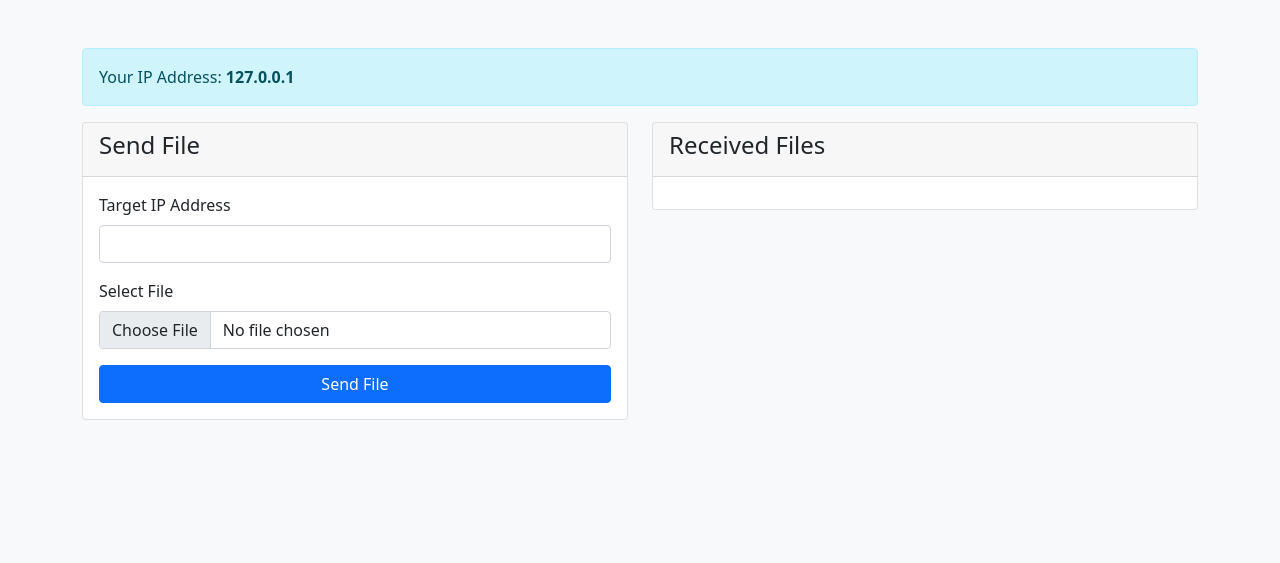
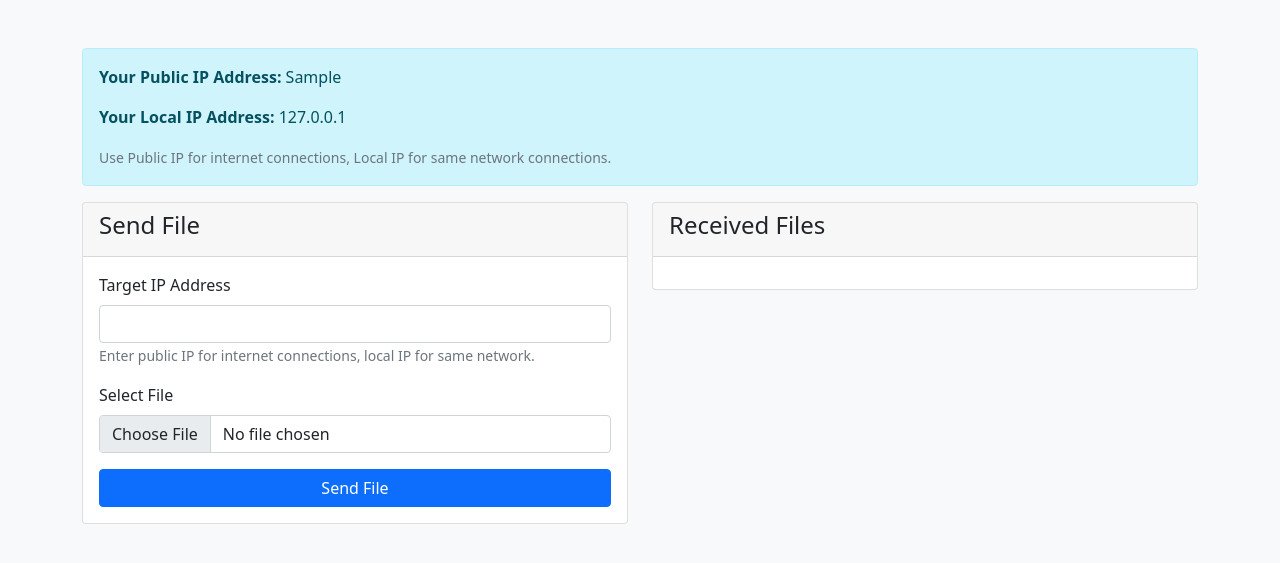
Before and after one commit to MuradHasanov07/Dosya_Transfer, a Flask app: page /transfer in a window 1280 px wide. Shown: the top 563 px of the page. Run offline with Flask 2, Linux system fonts and the light colour scheme; tables that the repository leaves empty hold one stand-in row (values such as "Sample post"); a database or web service that is not in the repository returns one stand-in record (values such as "Sample title"); data that the repository does not hold is empty.

Commit message:
guncelleme

```diff
--- a/app.py
+++ b/app.py
@@ -3,18 +3,28 @@ from flask_sqlalchemy import SQLAlchemy
 from werkzeug.security import generate_password_hash, check_password_hash
 import os
 import socket
+import requests
+
+# Uygulama klasörünün yolunu al
+BASE_DIR = os.path.abspath(os.path.dirname(__file__))
 
 app = Flask(__name__)
 app.config['SECRET_KEY'] = 'gizli_anahtar'
-db_path = os.path.join('/tmp', 'users.db')
-app.config['SQLALCHEMY_DATABASE_URI'] = f'sqlite:///{db_path}'
 
+# SQLite veritabanı yolunu ayarla
+DB_PATH = os.path.join(BASE_DIR, 'users.db')
+app.config['SQLALCHEMY_DATABASE_URI'] = f'sqlite:///{DB_PATH}'
 app.config['SQLALCHEMY_TRACK_MODIFICATIONS'] = False
-app.config['UPLOAD_FOLDER'] = 'uploads'
 
-if not os.path.exists(app.config['UPLOAD_FOLDER']):
-    os.makedirs(app.config['UPLOAD_FOLDER'])
+# Upload klasörü yolunu ayarla
+UPLOAD_FOLDER = os.path.join(BASE_DIR, 'uploads')
+app.config['UPLOAD_FOLDER'] = UPLOAD_FOLDER
 
+# Gerekli klasörleri oluştur
+if not os.path.exists(UPLOAD_FOLDER):
+    os.makedirs(UPLOAD_FOLDER)
+
+# Veritabanı nesnesini oluştur
 db = SQLAlchemy(app)
 
 class User(db.Model):
@@ -24,13 +34,44 @@ class User(db.Model):
     email = db.Column(db.String(120), unique=True, nullable=False)
     password = db.Column(db.String(200), nullable=False)
 
-with app.app_context():
-    db.create_all()
+def init_db():
+    with app.app_context():
+        # Veritabanını oluştur
+        db.create_all()
+
+        # Veritabanı dosyasının izinlerini kontrol et
+        if os.path.exists(DB_PATH):
+            try:
+                # Yazma izni ver
+                os.chmod(DB_PATH, 0o666)
+                print(f"Database created successfully at {DB_PATH}")
+            except Exception as e:
+                print(f"Error setting database permissions: {e}")
+        else:
+            print(f"Error: Database file not created at {DB_PATH}")
+
+# Veritabanını başlat
+init_db()
 
 def get_ip():
-    hostname = socket.gethostname()
-    ip_address = socket.gethostbyname(hostname)
-    return ip_address
+    try:
+        # Public IP adresini al
+        response = requests.get('https://api.ipify.org?format=json')
+        public_ip = response.json()['ip']
+
+        # Local IP adresini al
+        hostname = socket.gethostname()
+        local_ip = socket.gethostbyname(hostname)
+
+        return {
+            'public_ip': public_ip,
+            'local_ip': local_ip
+        }
+    except:
+        return {
+            'public_ip': 'Unable to get public IP',
+            'local_ip': 'Unable to get local IP'
+        }
 
 @app.route('/')
 def index():
@@ -39,43 +80,56 @@ def index():
 @app.route('/register', methods=['GET', 'POST'])
 def register():
     if request.method == 'POST':
-        name = request.form['name']
-        surname = request.form['surname']
-        email = request.form['email']
-        password = request.form['password']
+        try:
+            name = request.form['name']
+            surname = request.form['surname']
+            email = request.form['email']
+            password = request.form['password']
 
-        if User.query.filter_by(email=email).first():
-            flash('Email already exists!')
+            if User.query.filter_by(email=email).first():
+                flash('Email already exists!')
+                return redirect(url_for('register'))
+
+            hashed_password = generate_password_hash(password, method='sha256')
+            new_user = User(name=name, surname=surname, email=email, password=hashed_password)
+
+            db.session.add(new_user)
+            db.session.commit()
+
+            print(f"User registered successfully: {email}")
+            flash('Registration successful!')
+            return redirect(url_for('index'))
+        except Exception as e:
+            print(f"Error during registration: {e}")
+            db.session.rollback()
+            flash('Registration failed! Please try again.')
             return redirect(url_for('register'))
-
-        hashed_password = generate_password_hash(password, method='sha256')
-        new_user = User(name=name, surname=surname, email=email, password=hashed_password)
-        db.session.add(new_user)
-        db.session.commit()
-
-        flash('Registration successful!')
-        return redirect(url_for('index'))
 
     return render_template('register.html')
 
 @app.route('/login', methods=['POST'])
 def login():
-    email = request.form['email']
-    password = request.form['password']
+    try:
+        email = request.form['email']
+        password = request.form['password']
 
-    user = User.query.filter_by(email=email).first()
+        user = User.query.filter_by(email=email).first()
 
-    if user and check_password_hash(user.password, password):
-        return redirect(url_for('transfer'))
-    else:
-        flash('Invalid email or password!')
+        if user and check_password_hash(user.password, password):
+            return redirect(url_for('transfer'))
+        else:
+            flash('Invalid email or password!')
+            return redirect(url_for('index'))
+    except Exception as e:
+        print(f"Error during login: {e}")
+        flash('Login failed! Please try again.')
         return redirect(url_for('index'))
 
 @app.route('/transfer')
 def transfer():
-    ip_address = get_ip()
+    ip_addresses = get_ip()
     received_files = os.listdir(app.config['UPLOAD_FOLDER'])
-    return render_template('transfer.html', ip_address=ip_address, received_files=received_files)
+    return render_template('transfer.html', ip_addresses=ip_addresses, received_files=received_files)
 
 @app.route('/send_file', methods=['POST'])
 def send_file_to_peer():
--- a/templates/transfer.html
+++ b/templates/transfer.html
@@ -1,17 +1,31 @@
 <!DOCTYPE html>
 <html lang="en">
   <head>
-    <meta charset="UTF-8">
-    <meta name="viewport" content="width=device-width, initial-scale=1.0">
+    <meta charset="UTF-8" />
+    <meta name="viewport" content="width=device-width, initial-scale=1.0" />
     <title>P2P File Transfer - File Transfer</title>
-    <link href="https://cdn.jsdelivr.net/npm/bootstrap@5.1.3/dist/css/bootstrap.min.css" rel="stylesheet">
+    <link
+      href="https://cdn.jsdelivr.net/npm/bootstrap@5.1.3/dist/css/bootstrap.min.css"
+      rel="stylesheet"
+    />
   </head>
   <body class="bg-light">
     <div class="container mt-5">
       <div class="row">
         <div class="col-12">
           <div class="alert alert-info">
-                    Your IP Address: <strong>{{ ip_address }}</strong>
+            <p>
+              <strong>Your Public IP Address:</strong> {{ ip_addresses.public_ip
+              }}
+            </p>
+            <p>
+              <strong>Your Local IP Address:</strong> {{ ip_addresses.local_ip
+              }}
+            </p>
+            <small class="text-muted"
+              >Use Public IP for internet connections, Local IP for same network
+              connections.</small
+            >
           </div>
         </div>
       </div>
@@ -22,24 +36,45 @@
               <h4>Send File</h4>
             </div>
             <div class="card-body">
-                        {% with messages = get_flashed_messages() %}
-                            {% if messages %}
-                                {% for message in messages %}
+              {% with messages = get_flashed_messages() %} {% if messages %} {%
+              for message in messages %}
               <div class="alert alert-info">{{ message }}</div>
-                                {% endfor %}
-                            {% endif %}
-                        {% endwith %}
-                        <form method="POST" action="{{ url_for('send_file_to_peer') }}" enctype="multipart/form-data">
+              {% endfor %} {% endif %} {% endwith %}
+              <form
+                method="POST"
+                action="{{ url_for('send_file_to_peer') }}"
+                enctype="multipart/form-data"
+              >
                 <div class="mb-3">
-                                <label for="target_ip" class="form-label">Target IP Address</label>
-                                <input type="text" class="form-control" id="target_ip" name="target_ip" required>
+                  <label for="target_ip" class="form-label"
+                    >Target IP Address</label
+                  >
+                  <input
+                    type="text"
+                    class="form-control"
+                    id="target_ip"
+                    name="target_ip"
+                    required
+                  />
+                  <small class="text-muted"
+                    >Enter public IP for internet connections, local IP for same
+                    network.</small
+                  >
                 </div>
                 <div class="mb-3">
                   <label for="file" class="form-label">Select File</label>
-                                <input type="file" class="form-control" id="file" name="file" required>
+                  <input
+                    type="file"
+                    class="form-control"
+                    id="file"
+                    name="file"
+                    required
+                  />
                 </div>
                 <div class="d-grid">
-                                <button type="submit" class="btn btn-primary">Send File</button>
+                  <button type="submit" class="btn btn-primary">
+                    Send File
+                  </button>
                 </div>
               </form>
             </div>
@@ -55,7 +90,11 @@
                 {% for file in received_files %}
                 <div class="list-group-item">
                   {{ file }}
-                                    <a href="{{ url_for('download_file', filename=file) }}" class="btn btn-sm btn-primary float-end">Download</a>
+                  <a
+                    href="{{ url_for('download_file', filename=file) }}"
+                    class="btn btn-sm btn-primary float-end"
+                    >Download</a
+                  >
                 </div>
                 {% endfor %}
               </div>
```
Lines whose indentation alone changed are shown as unchanged.
